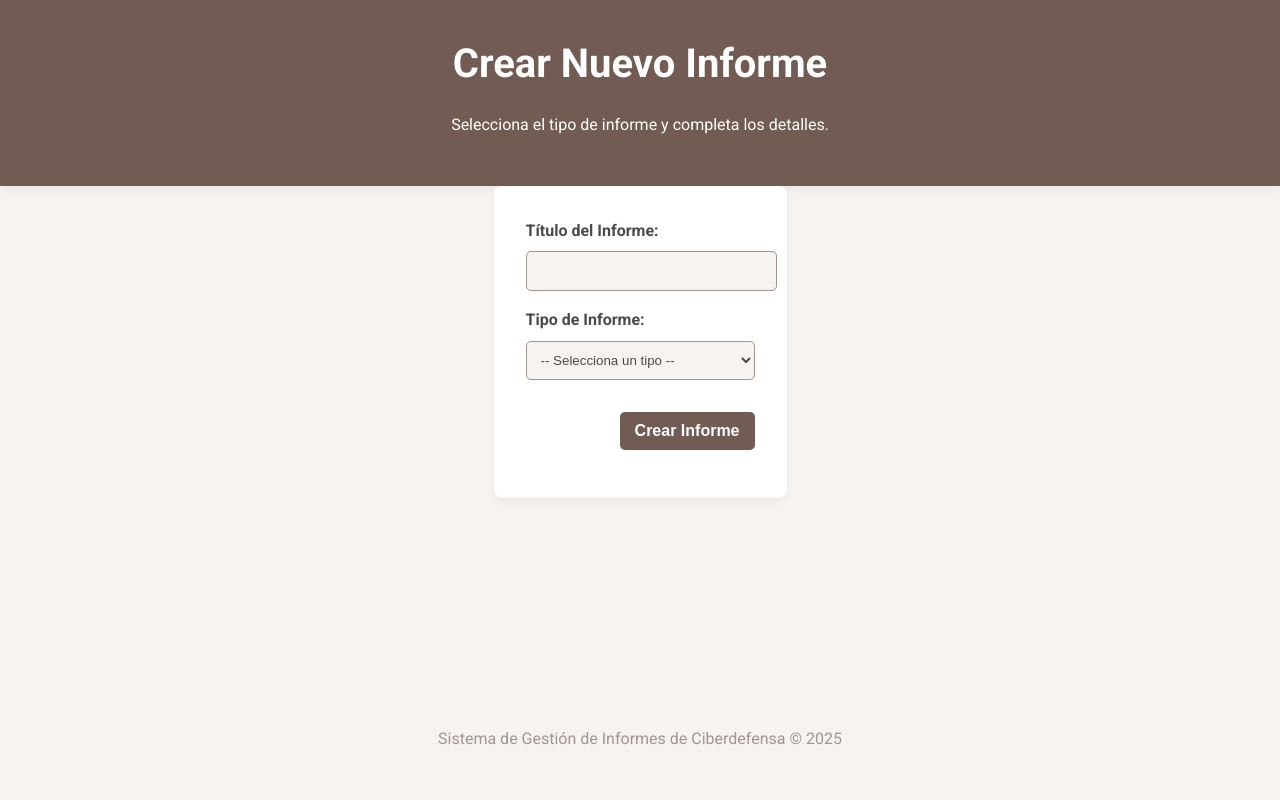
After one commit to Mundrack/mi_sistema_informes, a Flask app: page /crear_informe in a window 1280 px wide. The commit adds this page. Run offline with Flask 3, Linux system fonts and the light colour scheme.

Commit message:
add the crear_informe

```diff
--- a/app.py
+++ b/app.py
@@ -4,6 +4,7 @@ from flask import Flask
 from flask_sqlalchemy import SQLAlchemy
 from flask_bcrypt import Bcrypt
 from config import Config
+from flask import Flask, render_template
 
 # Inicializa la aplicación Flask
 app = Flask(__name__)
--- a/routes.py
+++ b/routes.py
@@ -435,3 +435,7 @@ def get_metrics():
         "total_vulnerabilidad": total_vulnerabilidad,
         "total_incidente": total_incidente
     })
+
+@app.route('/crear_informe')
+def crear_informe_page():
+    return render_template('crear_informe.html')
--- /dev/null
+++ b/static/css/form.css
@@ -0,0 +1,36 @@
+.report-form {
+    background-color: var(--card-bg);
+    padding: 2rem;
+    border-radius: 8px;
+    box-shadow: var(--shadow-light);
+}
+
+.report-fields {
+    margin-top: 2rem;
+    padding-top: 1rem;
+    border-top: 1px solid var(--secondary-color);
+}
+
+.form-group label {
+    font-weight: bold;
+    display: block;
+    margin-bottom: 0.5rem;
+}
+
+.form-group input[type="text"],
+.form-group input[type="number"],
+.form-group input[type="datetime-local"],
+.form-group textarea,
+.form-group select {
+    width: 100%;
+    padding: 10px;
+    border: 1px solid var(--secondary-color);
+    border-radius: 5px;
+    background-color: var(--bg-color);
+    color: var(--text-color);
+}
+
+.form-submit {
+    margin-top: 2rem;
+    text-align: right;
+}
--- /dev/null
+++ b/static/js/crear_informe.js
@@ -0,0 +1,51 @@
+document.addEventListener('DOMContentLoaded', () => {
+    const reportForm = document.getElementById('reportForm');
+    const reportTypeSelect = document.getElementById('reportType');
+    const allReportFields = document.querySelectorAll('.report-fields');
+    const formMessage = document.getElementById('formMessage');
+
+    // Muestra los campos del formulario según el tipo de informe seleccionado
+    reportTypeSelect.addEventListener('change', () => {
+        const selectedType = reportTypeSelect.value;
+        allReportFields.forEach(field => {
+            field.style.display = 'none';
+        });
+        if (selectedType) {
+            document.getElementById(`${selectedType}Fields`).style.display = 'block';
+        }
+    });
+
+    reportForm.addEventListener('submit', async (e) => {
+        e.preventDefault();
+
+        const reportType = reportTypeSelect.value;
+        const reportTitle = document.getElementById('reportTitle').value;
+        let reportData = {
+            titulo: reportTitle,
+            tipo_informe: reportType
+        };
+
+        if (reportType === 'boletin') {
+            reportData.contenido = document.getElementById('boletinContent').value;
+        }
+        // Aquí puedes añadir la lógica para los otros tipos de informe
+
+        const response = await fetch('http://127.0.0.1:5000/informes/crear', {
+            method: 'POST',
+            headers: {
+                'Content-Type': 'application/json'
+            },
+            body: JSON.stringify(reportData)
+        });
+
+        const data = await response.json();
+        if (response.ok) {
+            formMessage.style.color = 'green';
+            formMessage.textContent = data.message;
+            reportForm.reset();
+        } else {
+            formMessage.style.color = 'red';
+            formMessage.textContent = data.error;
+        }
+    });
+});
--- /dev/null
+++ b/templates/crear_informe.html
@@ -0,0 +1,94 @@
+<!DOCTYPE html>
+<html lang="es">
+<head>
+    <meta charset="UTF-8">
+    <meta name="viewport" content="width=device-width, initial-scale=1.0">
+    <title>Crear Informe - Sistema de Informes</title>
+    <link rel="stylesheet" href="{{ url_for('static', filename='css/style.css') }}">
+    <link rel="stylesheet" href="{{ url_for('static', filename='css/form.css') }}">
+    <link href="https://fonts.googleapis.com/css2?family=Roboto:wght@400;700&display=swap" rel="stylesheet">
+</head>
+<body>
+    <header class="header">
+        <div class="container">
+            <h1>Crear Nuevo Informe</h1>
+            <p>Selecciona el tipo de informe y completa los detalles.</p>
+        </div>
+    </header>
+
+    <main class="container">
+        <section class="form-section">
+            <form id="reportForm" class="report-form">
+                <div class="form-group">
+                    <label for="reportTitle">Título del Informe:</label>
+                    <input type="text" id="reportTitle" name="titulo" required>
+                </div>
+
+                <div class="form-group">
+                    <label for="reportType">Tipo de Informe:</label>
+                    <select id="reportType" name="tipo_informe" required>
+                        <option value="">-- Selecciona un tipo --</option>
+                        <option value="monitoreo">Monitoreo</option>
+                        <option value="boletin">Boletín</option>
+                        <option value="vulnerabilidad">Vulnerabilidad</option>
+                        <option value="incidente">Incidente</option>
+                    </select>
+                </div>
+
+                <div id="monitoreoFields" class="report-fields" style="display: none;">
+                    <h3>Detalles de Monitoreo</h3>
+                    <div id="monitoreoFieldsContainer">
+                        </div>
+                </div>
+
+                <div id="boletinFields" class="report-fields" style="display: none;">
+                    <h3>Contenido del Boletín</h3>
+                    <div class="form-group">
+                        <label for="boletinContent">Contenido (HTML permitido):</label>
+                        <textarea id="boletinContent" rows="10"></textarea>
+                    </div>
+                </div>
+
+                <div id="vulnerabilidadFields" class="report-fields" style="display: none;">
+                    <h3>Detalles de Vulnerabilidad</h3>
+                    <div id="vulnerabilidadFieldsContainer">
+                        </div>
+                    <button type="button" class="btn btn-secondary" id="addVulnerabilidad">Añadir Vulnerabilidad</button>
+                </div>
+
+                <div id="incidenteFields" class="report-fields" style="display: none;">
+                    <h3>Detalles del Incidente</h3>
+                    <div class="form-group">
+                        <label for="fechaApertura">Fecha de Apertura:</label>
+                        <input type="datetime-local" id="fechaApertura" required>
+                    </div>
+                    <div class="form-group">
+                        <label for="fechaCierre">Fecha de Cierre:</label>
+                        <input type="datetime-local" id="fechaCierre">
+                    </div>
+                    <div class="form-group">
+                        <label for="asuntoIncidente">Asunto:</label>
+                        <input type="text" id="asuntoIncidente" required>
+                    </div>
+                    <div class="form-group">
+                        <label for="detallesIncidente">Detalles:</label>
+                        <textarea id="detallesIncidente" rows="5" required></textarea>
+                    </div>
+                    </div>
+
+                <div class="form-submit">
+                    <button type="submit" class="btn btn-primary">Crear Informe</button>
+                    <p id="formMessage"></p>
+                </div>
+            </form>
+        </section>
+    </main>
+
+    <footer class="footer">
+        <div class="container">
+            <p>Sistema de Gestión de Informes de Ciberdefensa &copy; 2025</p>
+        </div>
+    </footer>
+    <script src="{{ url_for('static', filename='js/crear_informe.js') }}"></script>
+</body>
+</html>
```
Also changed, not shown: templates/dashboard.html (+27 -17 lines).
